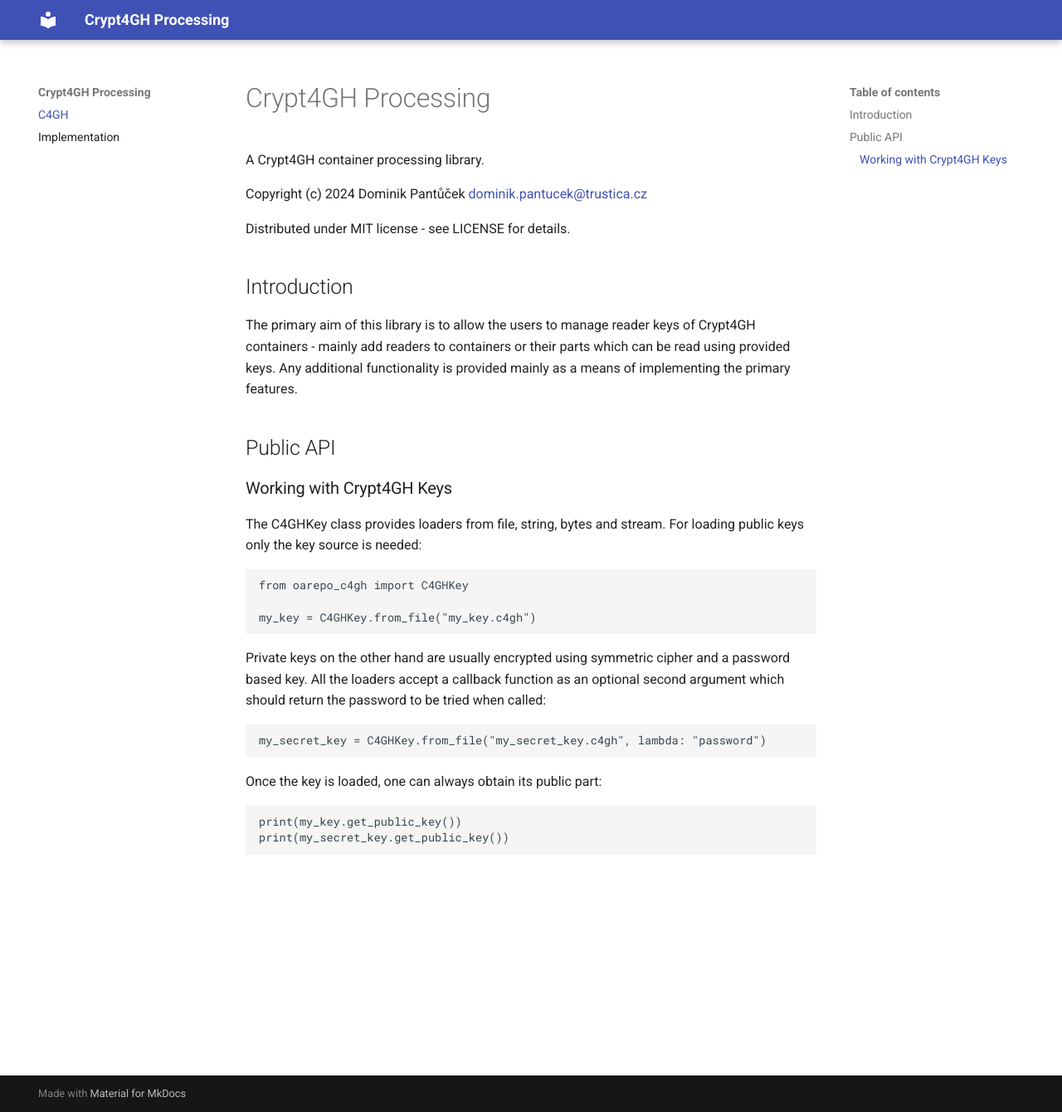
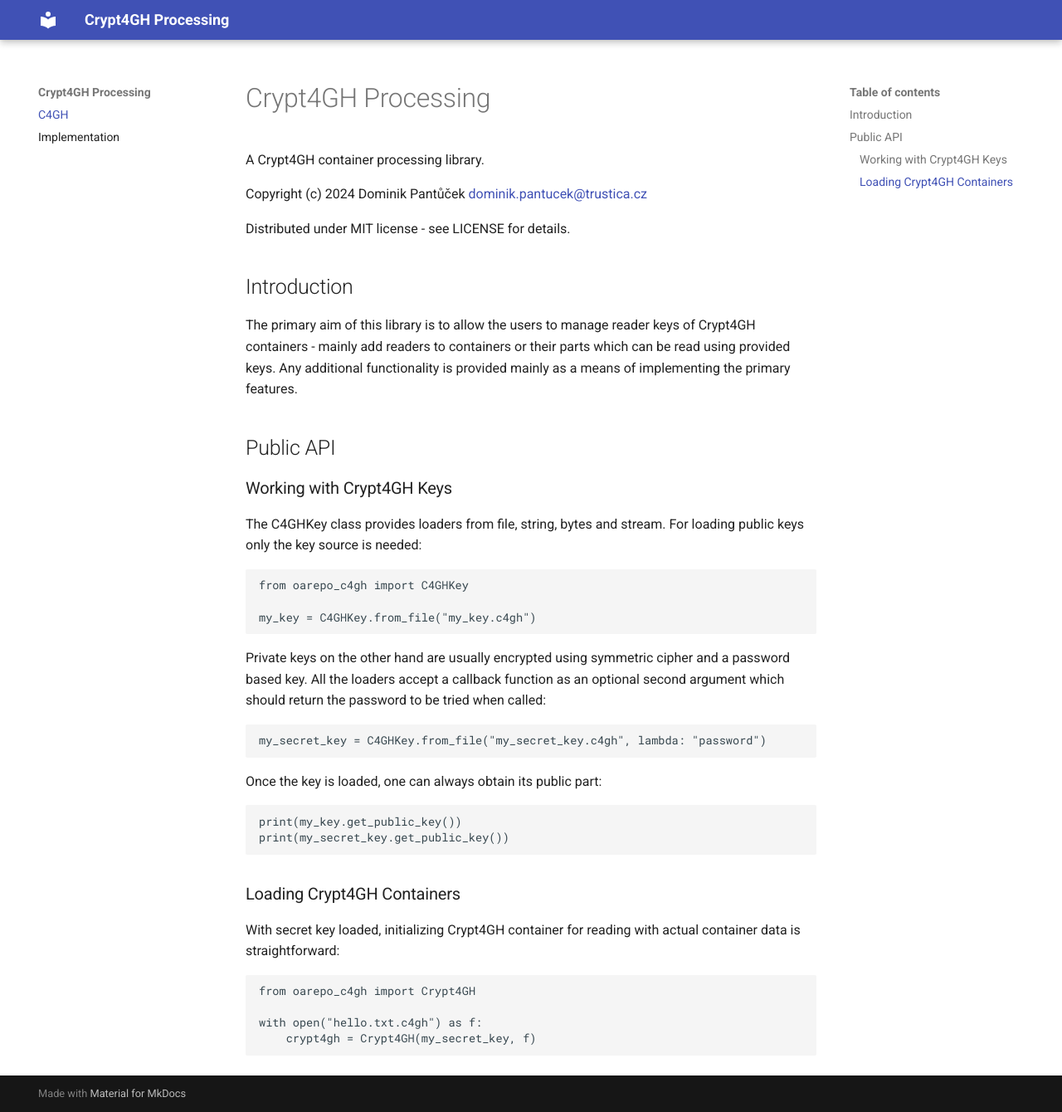
Before and after one commit to oarepo/oarepo-c4gh, an MkDocs documentation site: the page built from docs/index.md, in a window 1280 px wide and 1340 px high. Shown: the whole window at 83% size. Built offline with MkDocs 1.6.1 and Material for MkDocs 9.7.7, drawn with Linux system fonts in a browser that asks for light colours.

Commit message:
Pre-release 0.4: support for Crypt4GH header.
- add example usage to documentation
- update version to 0.4
- ensure packet_header documentation is generated

````diff
--- a/docs/index.md
+++ b/docs/index.md
@@ -45,3 +45,15 @@ Once the key is loaded, one can always obtain its public part:
 print(my_key.get_public_key())
 print(my_secret_key.get_public_key())
 ```
+
+### Loading Crypt4GH Containers
+
+With secret key loaded, initializing Crypt4GH container for reading
+with actual container data is straightforward:
+
+```python
+from oarepo_c4gh import Crypt4GH
+
+with open("hello.txt.c4gh") as f:
+	crypt4gh = Crypt4GH(my_secret_key, f)
+```
--- a/pyproject.toml
+++ b/pyproject.toml
@@ -1,6 +1,6 @@
 [project]
 name = "oarepo_c4gh"
-version = "0.3"
+version = "0.4"
 authors = [
   { name = "Dominik Pantůček", email = "dominik.pantucek@trustica.cz" }
 ]
````
Also changed, not shown: docs/implementation.md (+2 -0 lines).
